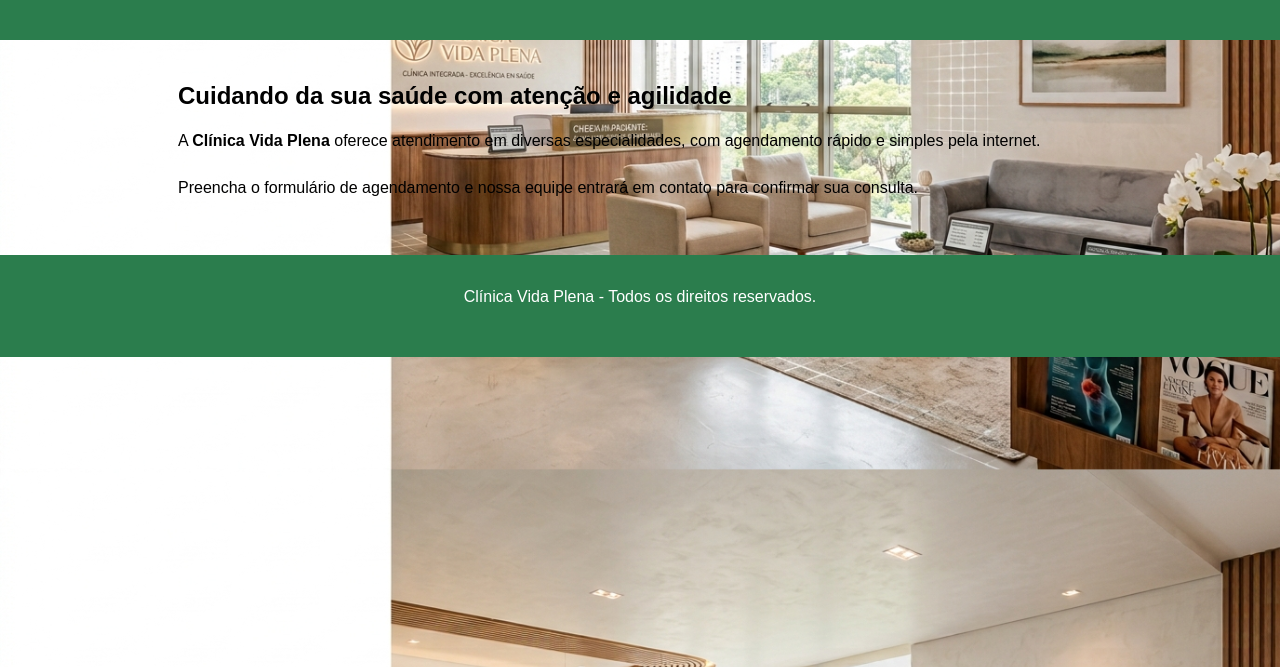
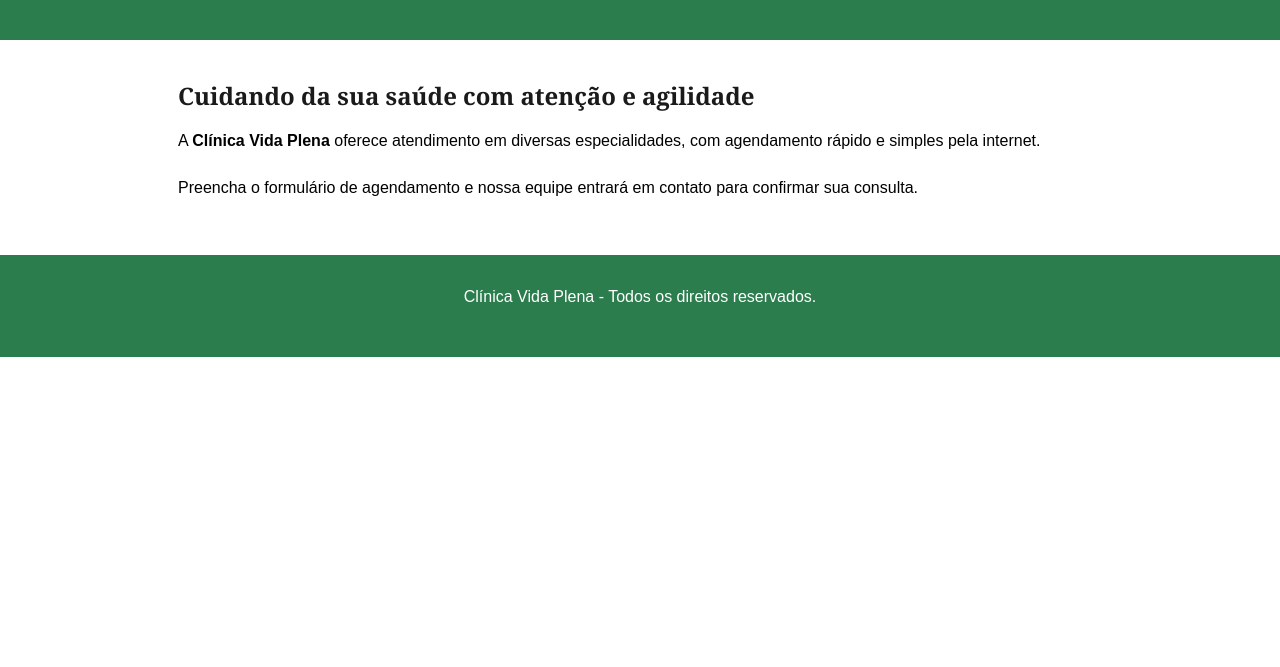
Before and after one commit to pedrobsantos7-ui/clinica-vida-plena-css, a plain HTML site: page index.html in a window 1280 px wide. Shown: the part 133-800 px from the top of the page. Drawn offline with Linux system fonts and the light colour scheme.

Commit message:
seletor compartilhado

```diff
--- a/estilo.css
+++ b/estilo.css
@@ -4,7 +4,7 @@
     box-sizing: border-box;
 }
 
-body{
+body {
     font-family: Arial, Helvetica, sans-serif;
     color:  #000000;
     line-height: 1.8;
@@ -144,8 +144,15 @@
     border-radius: 6px;
     padding: 8px;
 }
-body {
+
+body.pagina-agendamento {
     background-image: url('clinica.jpg');
     background-size: cover;
     background-position: center;
 }
+
+
+h1, h2, h3 {
+    font-family: georgia, serif;
+    color: #1a1a1a;
+}
```
Also changed, not shown: agendamento.html (+1 -2 lines).
